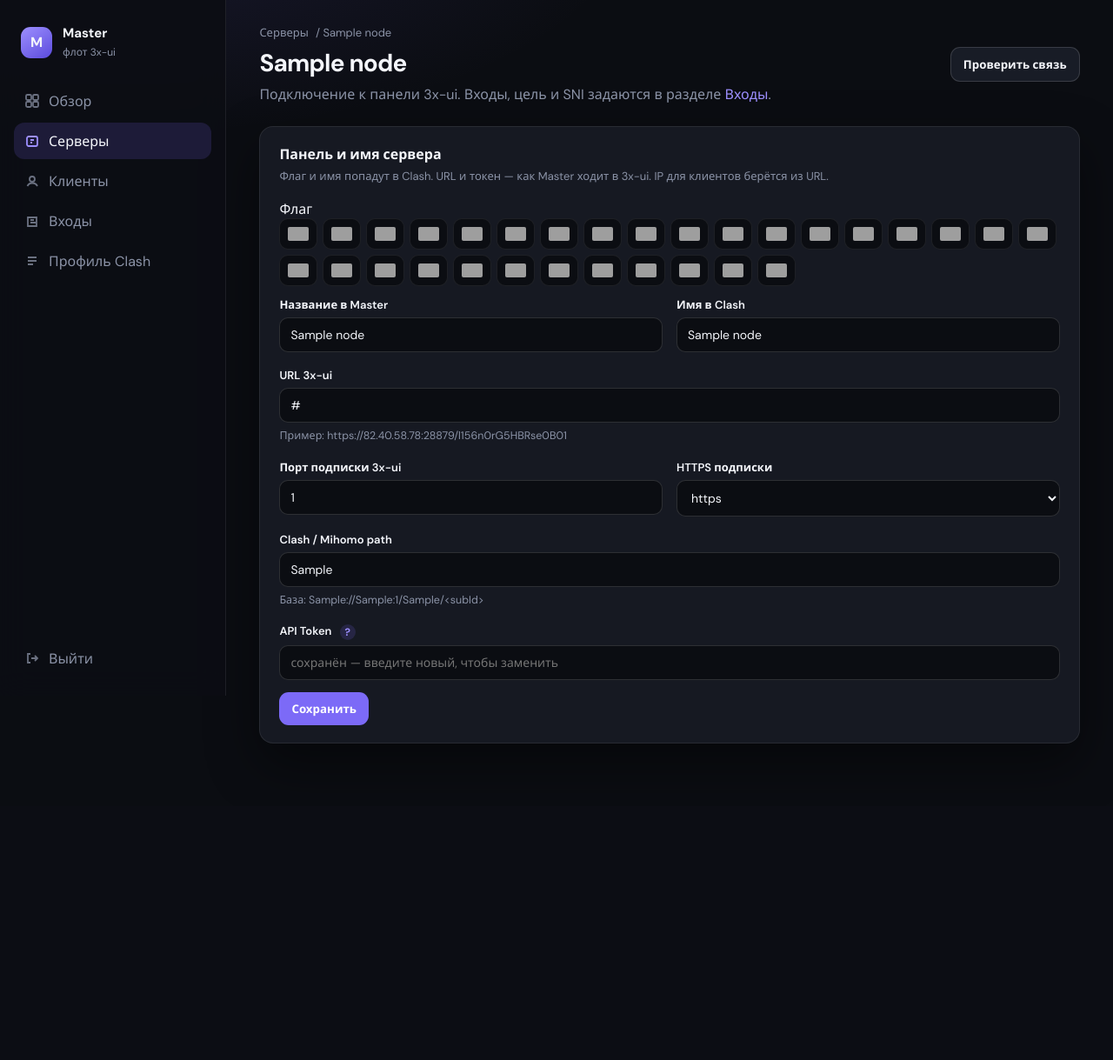
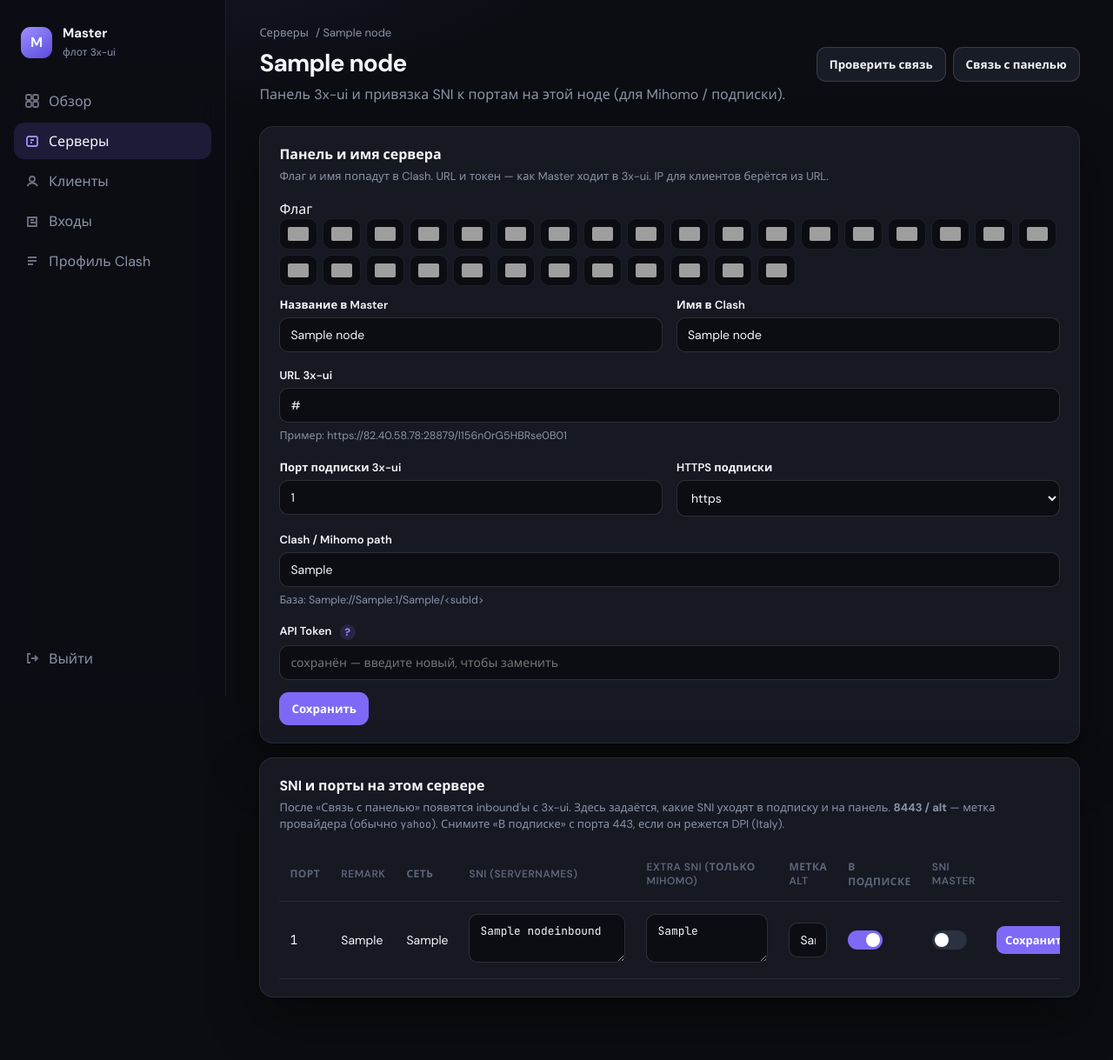
Before and after one commit to Instinct22/converter, a FastAPI app: page /nodes/1 in a window 1280 px wide. Shown: the whole page at 87% size. Before the commit the page ends 855 px from the top, so only its background shows below. Run offline with FastAPI, Linux system fonts and the light colour scheme; the visitor is signed in with stand-in values (Sample User, id 1); tables that the repository leaves empty hold one stand-in row (values such as "Sample post"); grey boxes are pictures that could not be loaded.

Commit message:
Настройка SNI и меток провайдера по inbound в панели.
Позволяет фиксировать server_names при sync и задавать provider_label для alt-портов в подписке.

Co-authored-by: Cursor <cursoragent@cursor.com>

```diff
--- a/app/database.py
+++ b/app/database.py
@@ -55,10 +55,17 @@ def _ensure_columns(table: str, columns: dict[str, str]) -> None:
                 conn.execute(text(f'ALTER TABLE {table} ADD COLUMN {name} {decl}'))
 
 
+NODEINBOUND_COLUMNS = {
+    'snis_locked': 'INTEGER DEFAULT 0',
+    'provider_label': "TEXT DEFAULT ''",
+}
+
+
 def init_db() -> None:
     SQLModel.metadata.create_all(engine)
     _ensure_columns('inboundtemplate', TEMPLATE_COLUMNS)
     _ensure_columns('node', NODE_COLUMNS)
+    _ensure_columns('nodeinbound', NODEINBOUND_COLUMNS)
 
 
 def get_session() -> Generator[Session, None, None]:
--- a/app/models.py
+++ b/app/models.py
@@ -95,6 +95,10 @@ class NodeInbound(SQLModel, table=True):
     extra_snis: str = ''
     use_global_sni: bool = True
     display_prefix: str = ''
+    # Master-side SNI/subscription: не затирать server_names при sync с панелью
+    snis_locked: bool = False
+    # Имя в Mihomo для alt-порта (8443): по умолчанию «yahoo»
+    provider_label: str = ''
 
 
 class Client(SQLModel, table=True):
--- a/app/provision.py
+++ b/app/provision.py
@@ -198,7 +198,10 @@ def sync_node(session: Session, node: Node) -> list[NodeInbound]:
         row.short_id = parsed['short_id']
         row.fingerprint = parsed['fingerprint']
         row.dest = parsed['dest']
-        row.server_names = parsed['server_names']
+        if not row.snis_locked:
+            row.server_names = parsed['server_names']
+        elif not (row.server_names or '').strip():
+            row.server_names = parsed['server_names']
         row.grpc_service_name = parsed['grpc_service_name']
         row.xhttp_path = parsed['xhttp_path']
         row.flow = parsed['flow']
--- a/app/routers/api.py
+++ b/app/routers/api.py
@@ -58,6 +58,9 @@ class InboundPatch(BaseModel):
     use_in_sub: bool | None = None
     extra_snis: str | None = None
     use_global_sni: bool | None = None
+    snis_locked: bool | None = None
+    provider_label: str | None = None
+    push_panel: bool = True
 
 
 class TemplateIn(BaseModel):
@@ -311,7 +314,7 @@ def patch_inbound(inbound_id: int, body: InboundPatch, session: SessionDep) -> d
     session.refresh(row)
     pushed = None
     push_error = ''
-    if names is not None:
+    if names is not None and body.push_panel:
         node = session.get(Node, row.node_id)
         if node:
             try:
--- a/app/templates/node_detail.html
+++ b/app/templates/node_detail.html
@@ -5,10 +5,11 @@
 <div class="page-head">
   <div>
     <h1 class="name-flag">{% if node.flag_image() %}<img class="flag-img" src="{{ node.flag_image() }}" alt="" style="width:28px;height:20px">{% endif %}{{ node.name }}</h1>
-    <p class="lede">Подключение к панели 3x-ui. Входы, цель и SNI задаются в разделе <a href="/templates">Входы</a>.</p>
+    <p class="lede">Панель 3x-ui и привязка SNI к портам на этой ноде (для Mihomo / подписки).</p>
   </div>
   <div class="row">
     <button class="btn secondary" id="test" type="button">Проверить связь</button>
+    <button class="btn secondary" id="sync-inbounds" type="button">Связь с панелью</button>
   </div>
 </div>
 <pre class="log" id="log"></pre>
@@ -48,13 +49,13 @@
       <div class="field span-2">
         <label>Clash / Mihomo path</label>
         <input name="sub_clash_path" value="{{ node.sub_clash_path }}" placeholder="подтянется при «Связь с панелью»">
-        <span class="hint">{% if node.sub_clash_path %}База: {{ node.sub_scheme or 'https' }}://{{ node.public_host }}:{{ node.sub_port or 2096 }}/{{ node.sub_clash_path }}/&lt;subId&gt;{% else %}Нажмите «Проверить связь» — Master заберёт subClashPath с панели.{% endif %}</span>
+        <span class="hint">{% if node.sub_clash_path %}База: {{ node.sub_scheme or 'https' }}://{{ node.public_host }}:{{ node.sub_port or 2096 }}/{{ node.sub_clash_path }}/&lt;subId&gt;{% else %}Нажмите «Связь с панелью» — Master заберёт subClashPath с панели.{% endif %}</span>
       </div>
       <div class="field span-2">
         <label>
           API Token
           <span class="tip" tabindex="0">?
-            <span class="tip-box">3x-ui → шестерёнка Panel Settings → API Token. Пустое поле при сохранении не затирает текущий токен.</span>
+            <span class="tip-box">3x-ui → Panel Settings → API Token. Пустое поле не затирает текущий токен.</span>
           </span>
         </label>
         <input name="api_token" type="password" placeholder="{{ 'сохранён — введите новый, чтобы заменить' if node.api_token else 'вставьте токен' }}">
@@ -63,11 +64,88 @@
     <button class="btn" type="submit">Сохранить</button>
   </form>
 </div>
+
+<div class="card" id="inbounds-card">
+  <h2>SNI и порты на этом сервере</h2>
+  <p class="sub">После «Связь с панелью» появятся inbound'ы с 3x-ui. Здесь задаётся, какие SNI уходят в подписку и на панель. <strong>8443 / alt</strong> — метка провайдера (обычно <code>yahoo</code>). Снимите «В подписке» с порта 443, если он режется DPI (Italy).</p>
+  <div id="inbounds-empty" class="empty" style="display:none">
+    <p>Нет входов. Нажмите «Связь с панелью» или создайте inbound в разделе <a href="/templates">Входы</a>.</p>
+  </div>
+  <div class="table-scroll" id="inbounds-wrap" style="display:none">
+    <table class="table-clients">
+      <thead>
+        <tr>
+          <th>Порт</th>
+          <th>Remark</th>
+          <th>Сеть</th>
+          <th>SNI (serverNames)</th>
+          <th>Extra SNI (только Mihomo)</th>
+          <th>Метка alt</th>
+          <th>В подписке</th>
+          <th>SNI Master</th>
+          <th></th>
+        </tr>
+      </thead>
+      <tbody id="inbounds-body"></tbody>
+    </table>
+  </div>
+</div>
 {% endblock %}
 {% block scripts %}
 <script>
 const id = {{ node.id }};
 const log = document.getElementById('log');
+
+async function loadInbounds() {
+  const rows = await XUI.api('/api/nodes/' + id + '/inbounds', 'GET');
+  const body = document.getElementById('inbounds-body');
+  const wrap = document.getElementById('inbounds-wrap');
+  const empty = document.getElementById('inbounds-empty');
+  body.innerHTML = '';
+  if (!rows.length) {
+    wrap.style.display = 'none';
+    empty.style.display = 'block';
+    return;
+  }
+  empty.style.display = 'none';
+  wrap.style.display = 'block';
+  for (const row of rows) {
+    const tr = document.createElement('tr');
+    tr.dataset.inboundId = row.id;
+    tr.innerHTML = `
+      <td class="mono" data-label="Порт">${row.port}</td>
+      <td data-label="Remark">${row.remark || '—'}</td>
+      <td data-label="Сеть">${row.network || '—'}</td>
+      <td data-label="SNI"><textarea class="mono" rows="2" data-f="server_names" style="width:100%;min-width:180px">${row.server_names || ''}</textarea></td>
+      <td data-label="Extra"><textarea class="mono" rows="2" data-f="extra_snis" style="width:100%;min-width:140px">${row.extra_snis || ''}</textarea></td>
+      <td data-label="Метка"><input data-f="provider_label" value="${row.provider_label || ''}" placeholder="yahoo"></td>
+      <td data-label="В подписке"><label class="switch"><input type="checkbox" data-f="use_in_sub" ${row.use_in_sub ? 'checked' : ''}><span></span></label></td>
+      <td data-label="SNI Master"><label class="switch" title="Не перезаписывать SNI при sync"><input type="checkbox" data-f="snis_locked" ${row.snis_locked ? 'checked' : ''}><span></span></label></td>
+      <td><button type="button" class="btn small" data-save>Сохранить</button></td>
+    `;
+    body.appendChild(tr);
+  }
+  body.querySelectorAll('[data-save]').forEach((btn) => btn.addEventListener('click', saveInboundRow));
+}
+
+async function saveInboundRow(e) {
+  const tr = e.target.closest('tr');
+  const inboundId = tr.dataset.inboundId;
+  const payload = { push_panel: true };
+  tr.querySelectorAll('[data-f]').forEach((el) => {
+    const key = el.dataset.f;
+    if (el.type === 'checkbox') payload[key] = el.checked;
+    else payload[key] = el.value;
+  });
+  try {
+    const r = await XUI.api('/api/inbounds/' + inboundId, 'PATCH', payload);
+    if (r.push_error) XUI.toast('Панель: ' + r.push_error, 'err');
+    else XUI.toast(r.pushed_to_panel ? 'SNI на панели обновлены' : 'Сохранено');
+  } catch (err) {
+    XUI.toast(err.message, 'err');
+  }
+}
+
 document.getElementById('test').onclick = async (e) => {
   try {
     const r = await XUI.withBusy(e.currentTarget, () => XUI.api('/api/nodes/' + id + '/test', 'POST', {}));
@@ -75,6 +153,17 @@ document.getElementById('test').onclick = async (e) => {
     if (!r.ok) XUI.showLog(log, r.error);
   } catch (err) {}
 };
+
+document.getElementById('sync-inbounds').onclick = async (e) => {
+  try {
+    await XUI.withBusy(e.currentTarget, () => XUI.api('/api/nodes/' + id + '/sync', 'POST', {}));
+    XUI.toast('Синхронизация завершена');
+    await loadInbounds();
+  } catch (err) {
+    XUI.toast(err.message, 'err');
+  }
+};
+
 document.getElementById('edit').onsubmit = async (e) => {
   e.preventDefault();
   const f = e.target;
@@ -90,8 +179,10 @@ document.getElementById('edit').onsubmit = async (e) => {
   if (f.api_token.value) body.api_token = f.api_token.value;
   try {
     await XUI.api('/api/nodes/' + id, 'PATCH', body);
-    location.href = '/nodes';
+    XUI.toast('Сохранено');
   } catch (err) { XUI.toast(err.message, 'err'); }
 };
+
+loadInbounds().catch(() => {});
 </script>
 {% endblock %}
```
Also changed, not shown: app/bootstrap.py (+16 -0 lines), app/mihomo.py (+6 -5 lines), tests/test_inbound_sync.py (added, +63 -0 lines).
